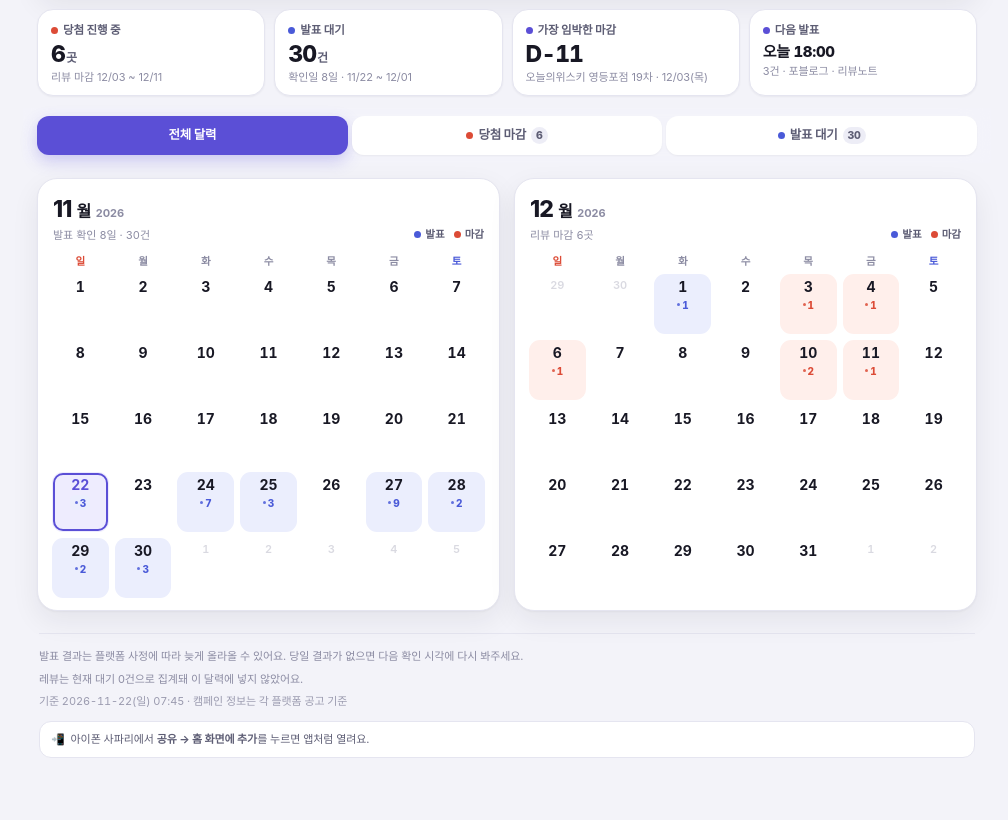
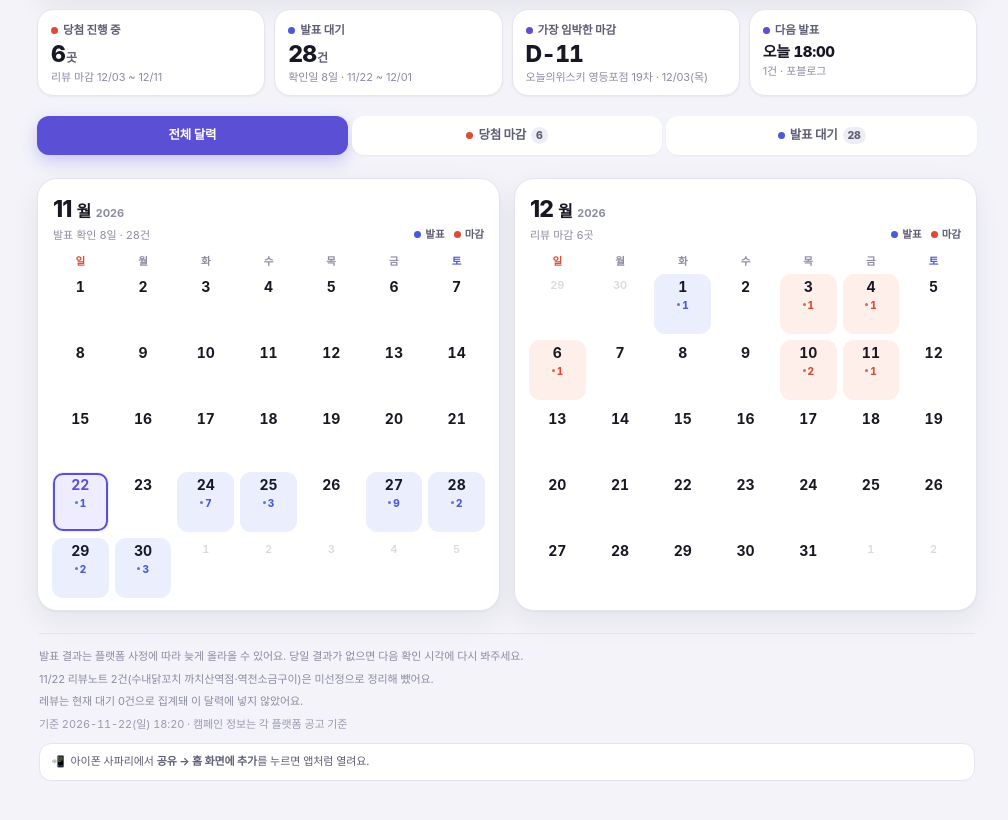
Before and after one commit to sumnniiii/trial-calendar-Public-, a plain HTML site: page index.html in a window 1280 px wide. Shown: the part 114-934 px from the top of the page, without its empty margins (133-1141 px from the left). Drawn offline with Linux system fonts and the light colour scheme.

Commit message:
Update: 11/22 리뷰노트 2건 미선정 반영 (발표 대기 30→28건)

```diff
--- a/index.html
+++ b/index.html
@@ -406,7 +406,7 @@ h1 .thin{color:var(--ink-2);font-weight:700}
     </button>
     <button type="button" class="sum-card" data-jump="ann">
       <span class="sum-label"><i class="dot dot-ann"></i>발표 대기</span>
-      <strong class="sum-value" id="sumWait">30<small>건</small></strong>
+      <strong class="sum-value" id="sumWait">28<small>건</small></strong>
       <span class="sum-meta" id="sumWaitMeta">확인일 8일 · 11/22 ~ 12/01</span>
     </button>
     <button type="button" class="sum-card" data-jump="red">
@@ -424,7 +424,7 @@ h1 .thin{color:var(--ink-2);font-weight:700}
   <nav class="tabs" id="tabs" role="tablist" aria-label="보기 필터">
     <button type="button" class="tab is-active" data-filter="all" role="tab" aria-selected="true">전체 달력</button>
     <button type="button" class="tab" data-filter="red" role="tab" aria-selected="false"><i class="dot dot-dead"></i>당첨 마감 <span class="tab-count" id="tabRedCount">6</span></button>
-    <button type="button" class="tab" data-filter="blue" role="tab" aria-selected="false"><i class="dot dot-ann"></i>발표 대기 <span class="tab-count" id="tabBlueCount">30</span></button>
+    <button type="button" class="tab" data-filter="blue" role="tab" aria-selected="false"><i class="dot dot-ann"></i>발표 대기 <span class="tab-count" id="tabBlueCount">28</span></button>
   </nav>
 
   <main>
@@ -464,8 +464,9 @@ h1 .thin{color:var(--ink-2);font-weight:700}
 
     <footer class="foot">
       <p>발표 결과는 플랫폼 사정에 따라 늦게 올라올 수 있어요. 당일 결과가 없으면 다음 확인 시각에 다시 봐주세요.</p>
+      <p>11/22 리뷰노트 2건(수내닭꼬치 까치산역점·역전소금구이)은 미선정으로 정리해 뺐어요.</p>
       <p>레뷰는 현재 대기 0건으로 집계돼 이 달력에 넣지 않았어요.</p>
-      <p class="meta">기준 2026-11-22(일) 07:45 · 캠페인 정보는 각 플랫폼 공고 기준</p>
+      <p class="meta">기준 2026-11-22(일) 18:20 · 캠페인 정보는 각 플랫폼 공고 기준</p>
       <p class="tip"><span aria-hidden="true">📲</span><span>아이폰 사파리에서 <b>공유 → 홈 화면에 추가</b>를 누르면 앱처럼 열려요.</span></p>
     </footer>
   </main>
@@ -520,9 +521,7 @@ h1 .thin{color:var(--ink-2);font-weight:700}
       {
         date: '2026-11-22', time: '18:00',
         items: [
-          { name: '양키스그릴 문래점 (r) 35차', platform: '포블로그', benefit: '5만원', note: '클립+영수증리뷰 2건 · 체험 11/23~11/29', url: 'https://4blog.net/campaign/415101/' },
-          { name: '수내닭꼬치 까치산역점', platform: '리뷰노트', benefit: '45,000원', note: '19:00~23:00', url: 'https://www.reviewnote.co.kr/campaigns/1532826' },
-          { name: '역전소금구이', platform: '리뷰노트', benefit: '8만원 쿠폰', note: '', url: 'https://www.reviewnote.co.kr/campaigns/1535468' }
+          { name: '양키스그릴 문래점 (r) 35차', platform: '포블로그', benefit: '5만원', note: '클립+영수증리뷰 2건 · 체험 11/23~11/29 · 18:20 기준 결과 미발표(대기)', url: 'https://4blog.net/campaign/415101/' }
         ]
       },
       {
```
